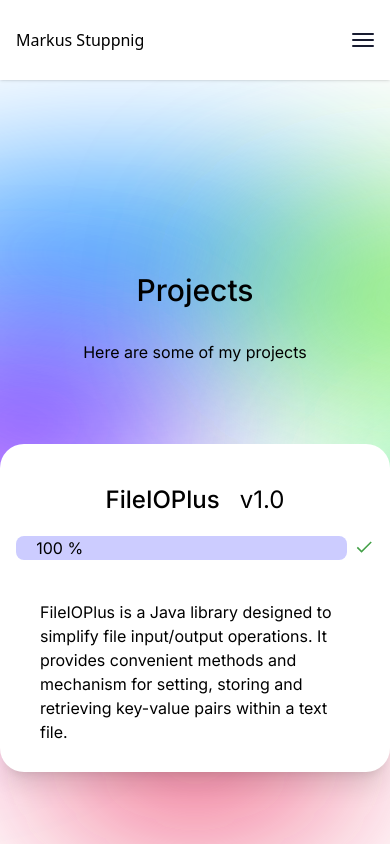
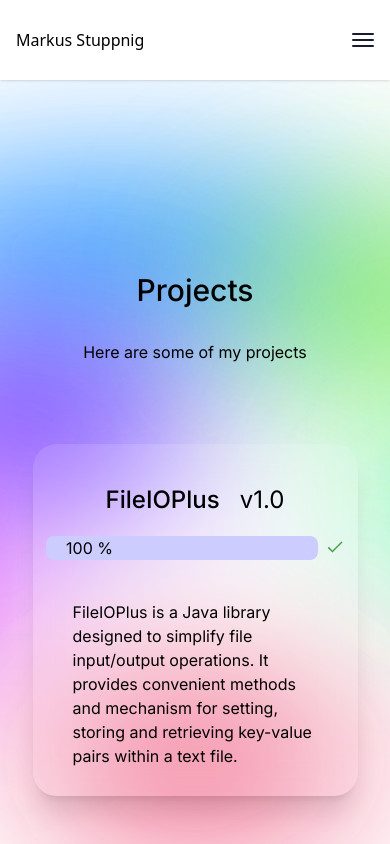
Before and after one commit to Markus-Stuppnig/Website, a Next.js app: page /projects in a window 390 px wide. Shown: the top 844 px of the page. Built offline with nearby package versions, Linux system fonts and the light colour scheme.

Commit message:
Footer responsive

```diff
--- a/app/(pages)/journeys/page.tsx
+++ b/app/(pages)/journeys/page.tsx
@@ -1,3 +1,4 @@
+import SectionDivider from "@/components/-General/SectionDivider";
 import Journeys from "@/components/Journeys/Journeys";
 
 export default function JourneysPage() {
--- a/app/(pages)/projects/page.tsx
+++ b/app/(pages)/projects/page.tsx
@@ -1,9 +1,11 @@
+import SectionDivider from "@/components/-General/SectionDivider";
 import Projects from "@/components/Projects/Projects";
 
 export default function ProjectsPage() {
   return (
     <main className="mt-10">
 	    <Projects />
+      <SectionDivider />
     </main>
   )
 }
--- a/components/Footer/Footer.tsx
+++ b/components/Footer/Footer.tsx
@@ -19,10 +19,9 @@ export default function Footer() {
 
   return (
     <>
-      <SectionDivider />
       <footer className="pt-10 pb-10 px-4 text-center text-gray-500 w-full flex justify-center shadow-2xl">
 
-        <div className="flex items-center justify-between w-1/2">
+        <div className="flex items-center justify-between w-5/6 lg:w-2/3">
           <small className="pb-2 block text-xs">
             Wexstraße 19-23, 1200 Vienna
               </small>
--- a/components/Projects/ProjectCard.tsx
+++ b/components/Projects/ProjectCard.tsx
@@ -19,7 +19,7 @@ export default function ProjectCard({project, indexOfProject}: {project: Project
 					whileHover={{ scale: 1.05 }}
 					transition={{ duration: 0.3 }}
 					viewport={{ once: false }}
-					className="flex flex-col items-center justify-center w-full md:w-1/2 bg-white rounded-3xl shadow-xl hover:shadow-2xl md:backdrop-filter md:backdrop-blur-lg md:bg-opacity-10 hover:md:bg-opacity-20"
+					className="flex flex-col items-center justify-center w-5/6 md:w-[45rem] bg-white rounded-3xl shadow-xl hover:shadow-2xl backdrop-filter backdrop-blur-lg bg-opacity-10 hover:bg-opacity-20"
 				>
 					<Link href={project.link} target="_blank" className="flex flex-col items-center justify-center">
 						<div className="flex flex-row text-center mt-10">
```
